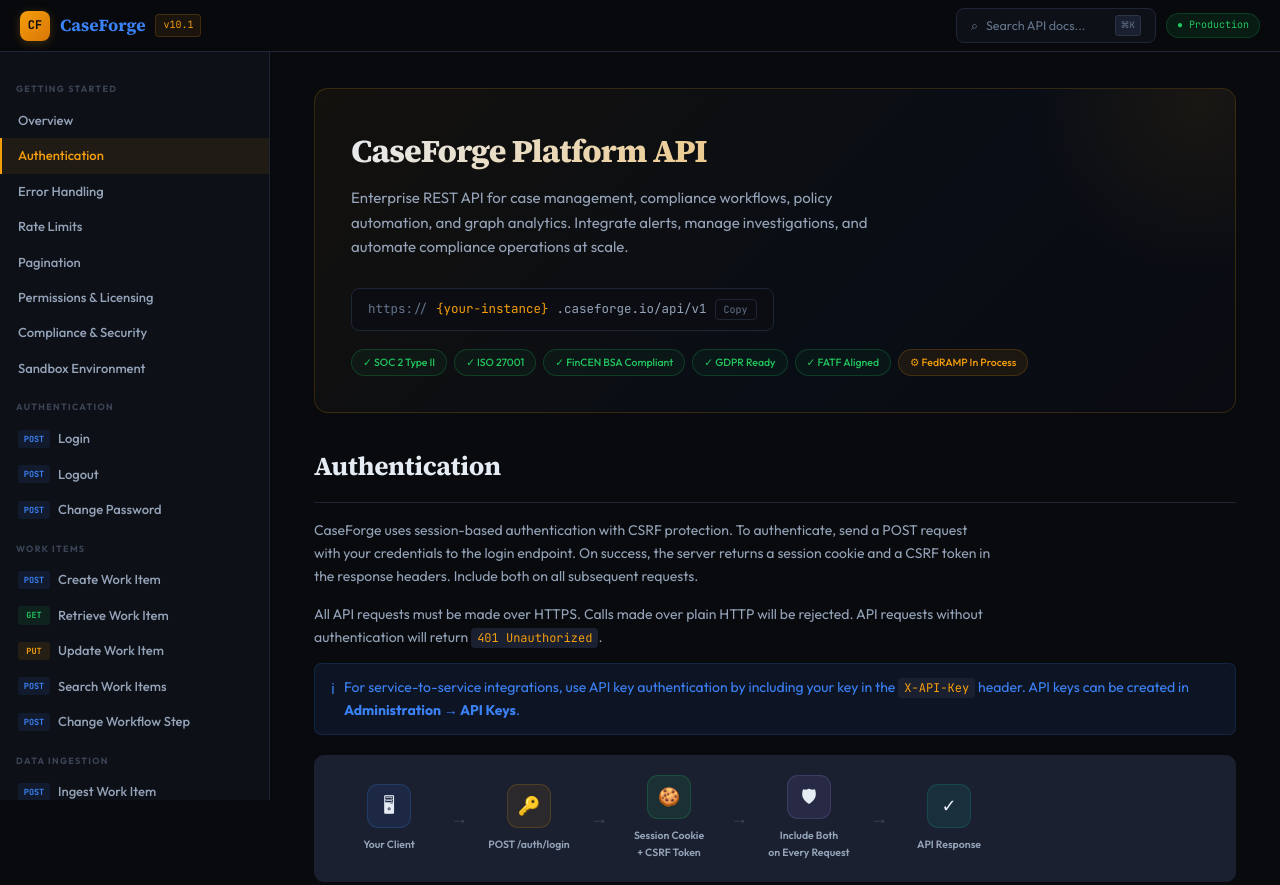
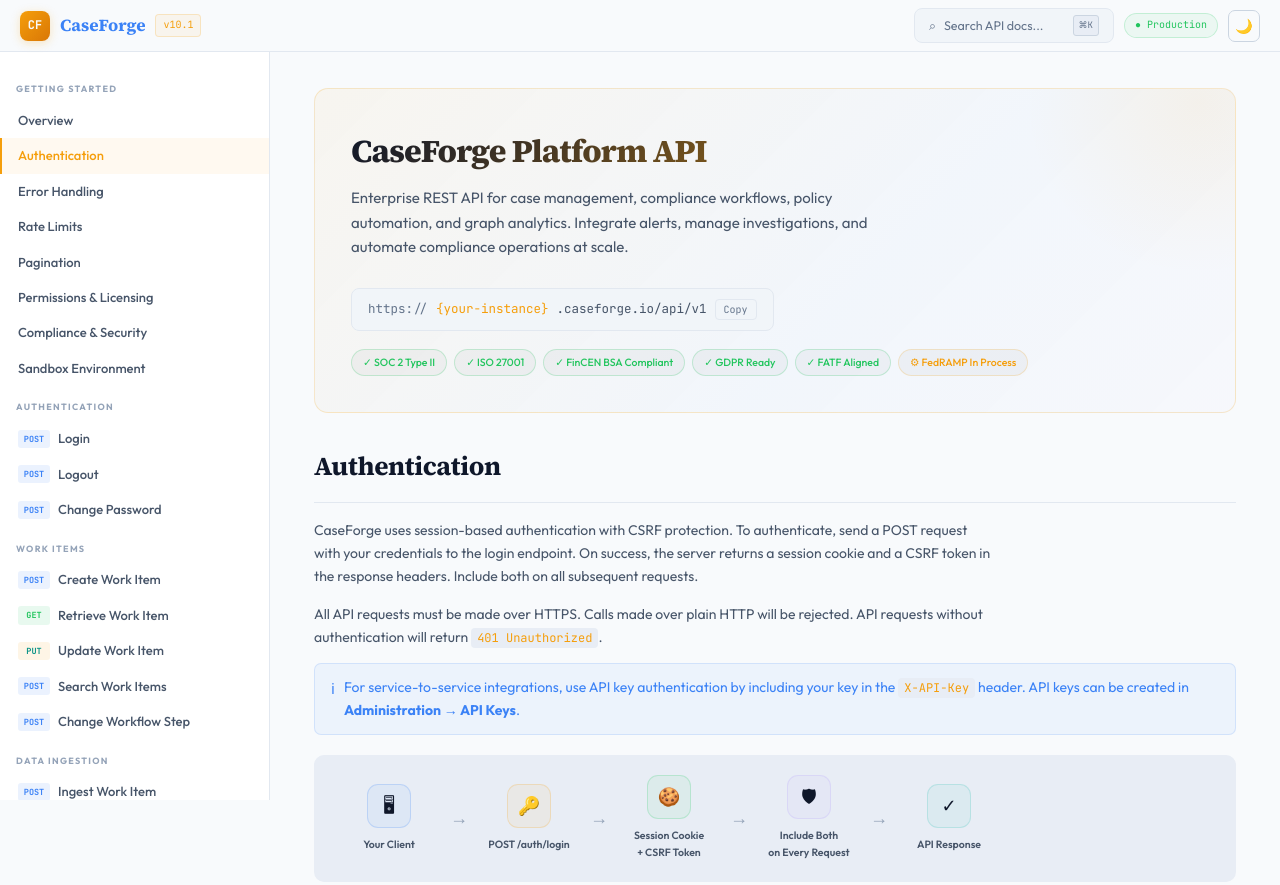
Before and after one commit to SulagnaSasmal/caseforge-api-docs, a plain HTML site: page index.html in a window 1280 px wide. Shown: the top 885 px of the page. Drawn offline with Linux system fonts and the light colour scheme.

Commit message:
feat: add light/dark mode toggle; add caseforge-api-docs.html redirect for direct link support

```diff
--- a/index.html
+++ b/index.html
@@ -172,7 +172,20 @@
 .hbadges{display:flex;flex-wrap:wrap;gap:7px;margin-top:18px}
 .hbadge{display:inline-flex;align-items:center;gap:5px;font-size:10.5px;font-weight:500;padding:4px 11px;border-radius:20px;background:rgba(255,255,255,.04);border:1px solid var(--border-l);color:var(--text-2)}
 .hbadge.on{color:var(--green);border-color:rgba(34,197,94,.22);background:rgba(34,197,94,.05)}.hbadge.pending{color:var(--accent);border-color:var(--accent-border);background:var(--accent-bg)}
+/* ── Light mode ── */
+[data-theme="light"]{--bg:#f8fafc;--bg-base:#ffffff;--bg-surface:#f1f5f9;--bg-elevated:#e8edf5;--bg-hover:#e2e8f0;--bg-code:#f1f5f9;--text:#0f172a;--text-2:#475569;--text-3:#64748b;--text-4:#94a3b8;--border:#e2e8f0;--border-l:#cbd5e1;--accent-bg:rgba(245,158,11,.06);--accent-border:rgba(245,158,11,.2);--green-bg:rgba(34,197,94,.06);--blue-bg:rgba(59,130,246,.06);--red-bg:rgba(239,68,68,.05);--purple-bg:rgba(167,139,250,.06);--teal-bg:rgba(20,184,166,.06)}
+[data-theme="light"] header{background:rgba(248,250,252,.92)}
+[data-theme="light"] .sidebar{background:var(--bg-base)}
+[data-theme="light"] .hdr-search{background:var(--bg-surface)}
+[data-theme="light"] .hbadge{background:rgba(0,0,0,.03)}
+[data-theme="light"] .ep{background:var(--bg-surface)}
+[data-theme="light"] .cb,.cb-hdr,[data-theme="light"] pre{background:var(--bg-code)}
+[data-theme="light"] .k{color:#7c3aed}[data-theme="light"] .s{color:#16a34a}[data-theme="light"] .c{color:#64748b;font-style:italic}[data-theme="light"] .ky{color:#2563eb}[data-theme="light"] .u{color:#0d9488}[data-theme="light"] .n{color:#b45309}
+/* Theme toggle */
+.theme-toggle{background:none;border:1px solid var(--border-l);color:var(--text-2);width:32px;height:32px;border-radius:7px;cursor:pointer;display:flex;align-items:center;justify-content:center;transition:.15s;font-size:14px;padding:0;flex-shrink:0}
+.theme-toggle:hover{border-color:var(--accent);color:var(--accent)}
 </style>
+<script>(function(){var t=localStorage.getItem('cf-theme');if(t){document.documentElement.setAttribute('data-theme',t);}else if(window.matchMedia('(prefers-color-scheme:light)').matches){document.documentElement.setAttribute('data-theme','light');}else{document.documentElement.setAttribute('data-theme','dark');}})();</script>
 </head>
 <body>
 
@@ -185,6 +198,7 @@
   <div class="hdr-right">
     <div class="hdr-search"><span>⌕</span> Search API docs...<kbd>⌘K</kbd></div>
     <span class="env-pill live">● Production</span>
+    <button id="theme-toggle" class="theme-toggle" aria-label="Toggle theme">🌙</button>
   </div>
 </header>
 
@@ -1188,6 +1202,7 @@
 </div></main>
 
 <script>
+const themeBtn=document.getElementById('theme-toggle');function setTheme(t){document.documentElement.setAttribute('data-theme',t);localStorage.setItem('cf-theme',t);if(themeBtn)themeBtn.textContent=t==='dark'?'☀️':'🌙';}if(themeBtn){const cur=document.documentElement.getAttribute('data-theme')||'dark';themeBtn.textContent=cur==='dark'?'☀️':'🌙';themeBtn.addEventListener('click',()=>{const next=document.documentElement.getAttribute('data-theme')==='dark'?'light':'dark';setTheme(next);});}
 function tog(h){h.closest('.ep').classList.toggle('open')}
 function go(el,id){
   document.getElementById(id)?.scrollIntoView({behavior:'smooth',block:'start'});
```
Also changed, not shown: caseforge-api-docs.html (added, +11 -0 lines).
